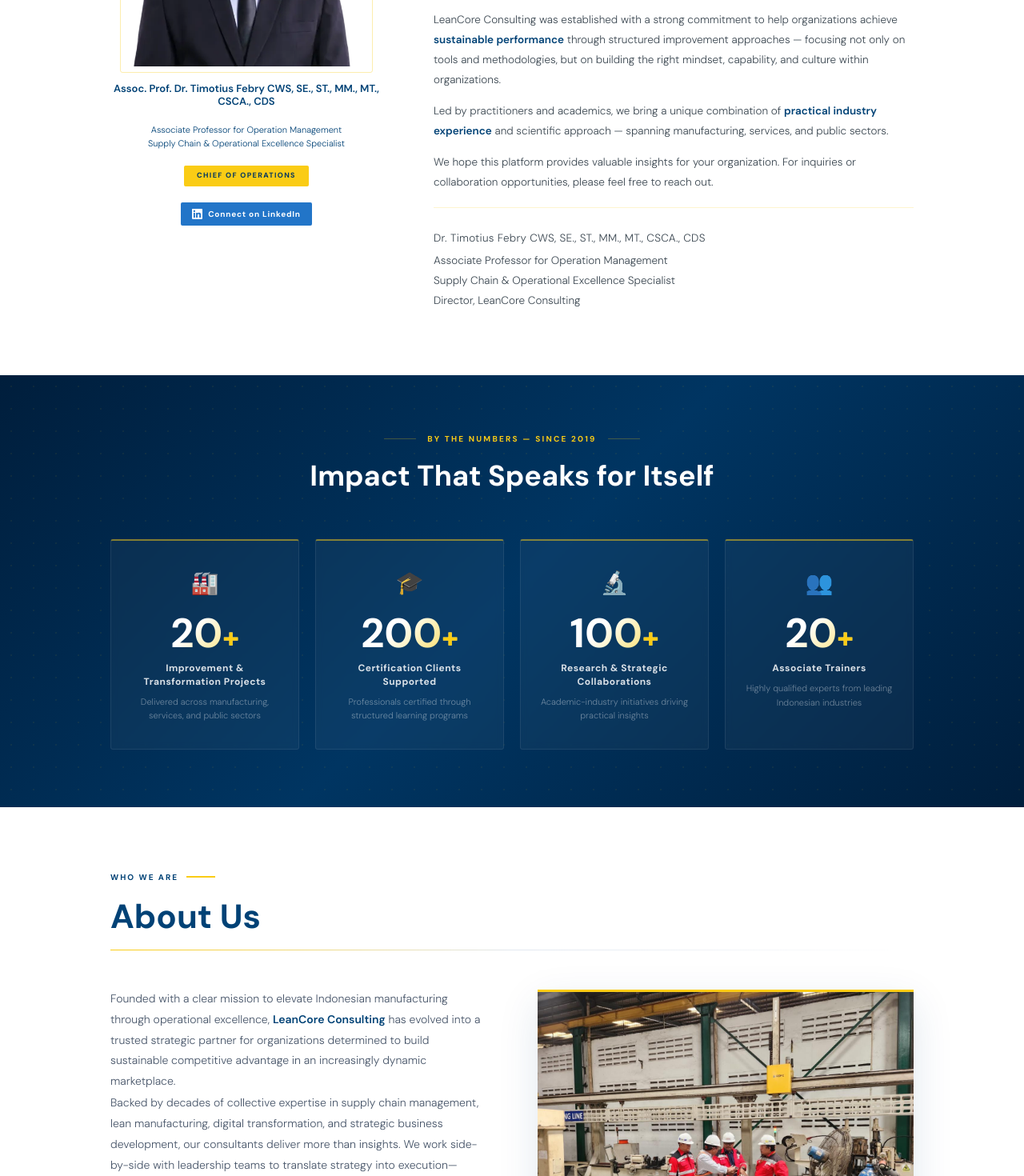
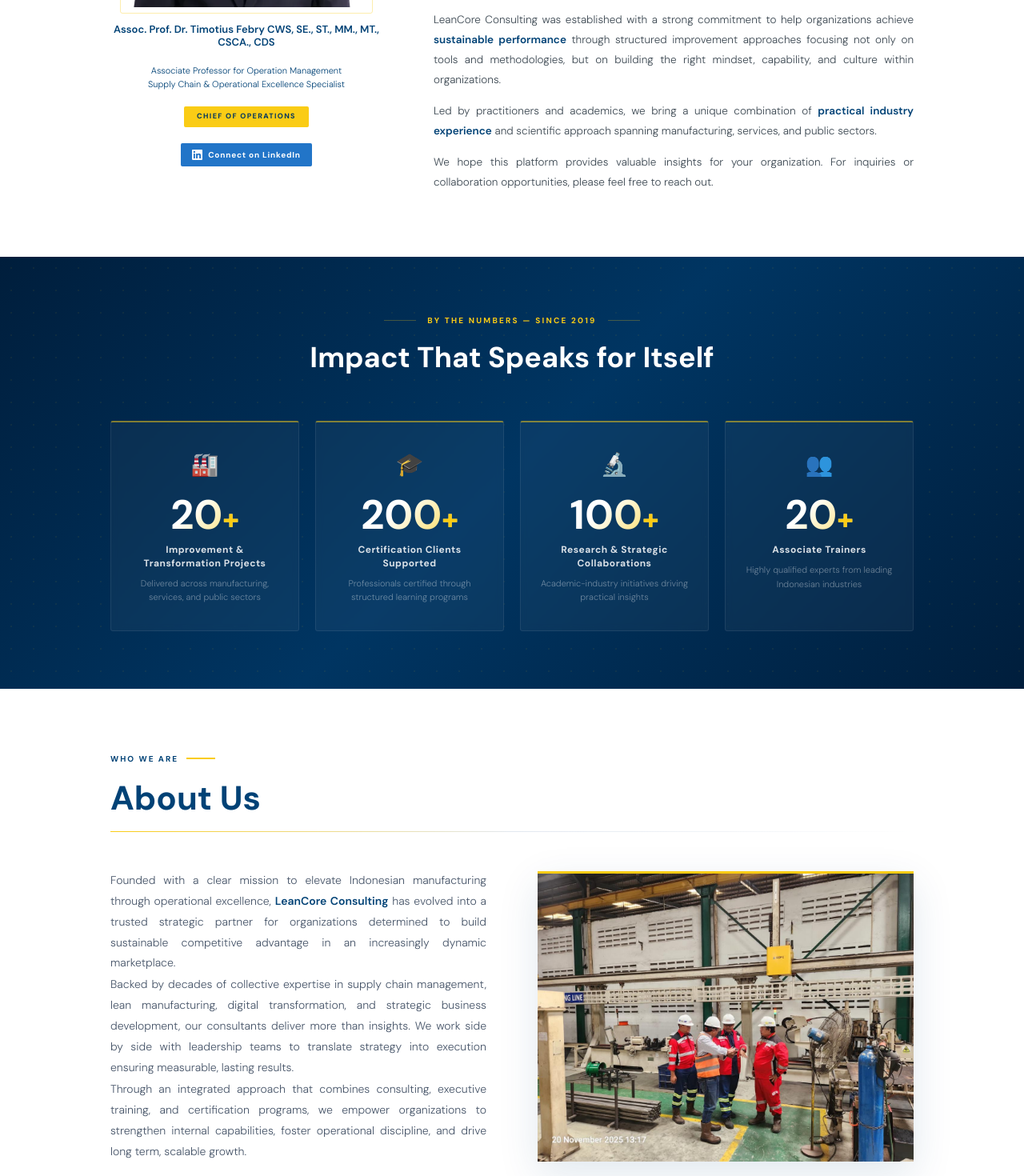
Before and after one commit to operasiunggulindonesia/compro, a Next.js app: page /about in a window 1280 px wide. Shown: the part 1120-2590 px from the top of the page at 80% size. Built offline with nearby package versions, Linux system fonts and the light colour scheme.

Commit message:
update detail

```diff
--- a/app/about/page.tsx
+++ b/app/about/page.tsx
@@ -1405,7 +1405,7 @@
               industries.
             </p>
             <p className="about-hero-desc ha4">
-              PT Operasi Unggul Indonesia — a management consulting firm
+              PT Operasi Unggul Indonesia is a management consulting firm
               dedicated to helping Indonesian manufacturing organizations
               achieve sustainable operational excellence.
             </p>
@@ -1509,7 +1509,7 @@
                 </p>
               </div>
 
-              <div className="welcome-body">
+              <div className="welcome-body" style={{ textAlign: "justify" }}>
                 <p>
                   This platform is designed to provide insights, solutions, and
                   professional services in the areas of{" "}
@@ -1523,14 +1523,14 @@
                   LeanCore Consulting was established with a strong commitment
                   to help organizations achieve{" "}
                   <strong>sustainable performance</strong> through structured
-                  improvement approaches — focusing not only on tools and
+                  improvement approaches focusing not only on tools and
                   methodologies, but on building the right mindset, capability,
                   and culture within organizations.
                 </p>
                 <p>
                   Led by practitioners and academics, we bring a unique
                   combination of <strong>practical industry experience</strong>{" "}
-                  and scientific approach — spanning manufacturing, services,
+                  and scientific approach spanning manufacturing, services,
                   and public sectors.
                 </p>
                 <p>
@@ -1539,19 +1539,6 @@
                   please feel free to reach out.
                 </p>
 
-                <div className="welcome-divider" />
-                <div className="welcome-sig">
-                  <p className="welcome-sig-name">
-                    Dr. Timotius Febry CWS, SE., ST., MM., MT., CSCA., CDS
-                  </p>
-                  <p className="welcome-sig-role">
-                    Associate Professor for Operation Management
-                    <br />
-                    Supply Chain & Operational Excellence Specialist
-                    <br />
-                    Director, LeanCore Consulting
-                  </p>
-                </div>
                               </div>
             </div>
           </div>
@@ -1614,6 +1601,7 @@
     data-animate
     data-anim="left"
     data-delay="2"
+    style={{ textAlign: "justify", lineHeight: "1.8" }}
   >
                 <p>
                   Founded with a clear mission to elevate Indonesian
@@ -1627,15 +1615,15 @@
                   Backed by decades of collective expertise in supply chain
                   management, lean manufacturing, digital transformation, and
                   strategic business development, our consultants deliver more
-                  than insights. We work side-by-side with leadership teams to
-                  translate strategy into execution—ensuring measurable, lasting
+                  than insights. We work side by side with leadership teams to
+                  translate strategy into execution ensuring measurable, lasting
                   results.
                 </p>
                 <p>
                   Through an integrated approach that combines consulting,
                   executive training, and certification programs, we empower
                   organizations to strengthen internal capabilities, foster
-                  operational discipline, and drive long-term, scalable growth.
+                  operational discipline, and drive long term, scalable growth.
                 </p>
               </div>
               <div
@@ -1822,7 +1810,7 @@
               Our Team
             </h2>
             <p className="sec-desc" data-animate data-anim="up" data-delay="2">
-              From executive leadership to dedicated professionals — the people
+              From executive leadership to dedicated professionals the people
               driving LeanCore's mission every day.
             </p>
             <div
@@ -1898,7 +1886,7 @@
               Associate Trainers
             </h2>
             <p className="sec-desc" data-animate data-anim="up" data-delay="2">
-              Industry experts bringing real-world experience and strategic
+              Industry experts bringing real world experience and strategic
               insight to elevate your organization.
             </p>
             <div
--- a/app/globals.css
+++ b/app/globals.css
@@ -49,3 +49,12 @@
 .animate-marquee {
   animation: marquee 40s linear infinite;
 }
+
+.welcome-body p {
+  text-align: justify;
+}
+.intro-overview p {
+  text-align: justify;
+  line-height: 1.8;
+  margin-bottom: 1rem;
+}
--- a/app/insights/page.tsx
+++ b/app/insights/page.tsx
@@ -611,7 +611,7 @@
 
           <p className="hero-subtitle">
             Strategic intelligence and operational frameworks curated for
-            executive decision-makers navigating complex business landscapes.
+            executive decision makers navigating complex business landscapes.
           </p>
 
           <div className="hero-scroll">
--- a/app/services/businessAdvisor/page.tsx
+++ b/app/services/businessAdvisor/page.tsx
@@ -725,7 +725,7 @@
                   implement real transformation on the ground.
                 </p>
                 <p>
-                  Backed by a team of experts with cross-industry experience, we
+                  Backed by a team of experts with cross industry experience, we
                   are committed to delivering solutions that are relevant,
                   impactful, and ready to meet future challenges. To achieve
                   comprehensive transformation, we offer a wide range of
--- a/app/services/miniMBA/page.tsx
+++ b/app/services/miniMBA/page.tsx
@@ -658,7 +658,7 @@
             <p className="sec-eyebrow">WHAT WE OFFER</p>
             <h2 className="sec-title">Program Overview</h2>
             <p className="sec-desc">
-              A two-fold journey: intensive workshops delivering hands-on
+              A two fold journey: intensive workshops delivering hands-on
               operational and strategic knowledge, followed by internationally
               recognized certification that validates professional expertise.
             </p>
--- a/app/services/researchPublication/page.tsx
+++ b/app/services/researchPublication/page.tsx
@@ -948,7 +948,7 @@
               <p className="areas-header-desc">
                 Five specialized research domains designed to deliver
                 evidence-based insights across every stage of the business
-                lifecycle — from market entry to operational optimization and
+                lifecycle from market entry to operational optimization and
                 digital transformation.
               </p>
             </div>
@@ -983,7 +983,7 @@
             <p className="sec-eyebrow">INITIATIVES</p>
             <h2 className="sec-title">Events & Publications</h2>
             <p className="sec-desc">
-              A robust portfolio of knowledge-sharing activities connecting
+              A robust portfolio of knowledge sharing activities connecting
               academia, industry, and professional practice.
             </p>
             <div className="sec-divider" />
@@ -1036,7 +1036,7 @@
                 </h3>
                 <p className="cta-desc">
                   Collaborate with LeanCore to transform data into actionable
-                  insights and evidence-based strategies that drive innovation,
+                  insights and evidence based strategies that drive innovation,
                   operational excellence, and sustainable growth.
                 </p>
                 <Link href="/contact" className="cta-btn">
```
Also changed, not shown: app/career/page.tsx (+4 -4 lines), app/services/internationalCertification/page.tsx (+5 -5 lines), app/services/page.tsx (+6 -6 lines), app/services/workshopTraining/page.tsx (+6 -6 lines). Lines whose indentation alone changed are shown as unchanged.
